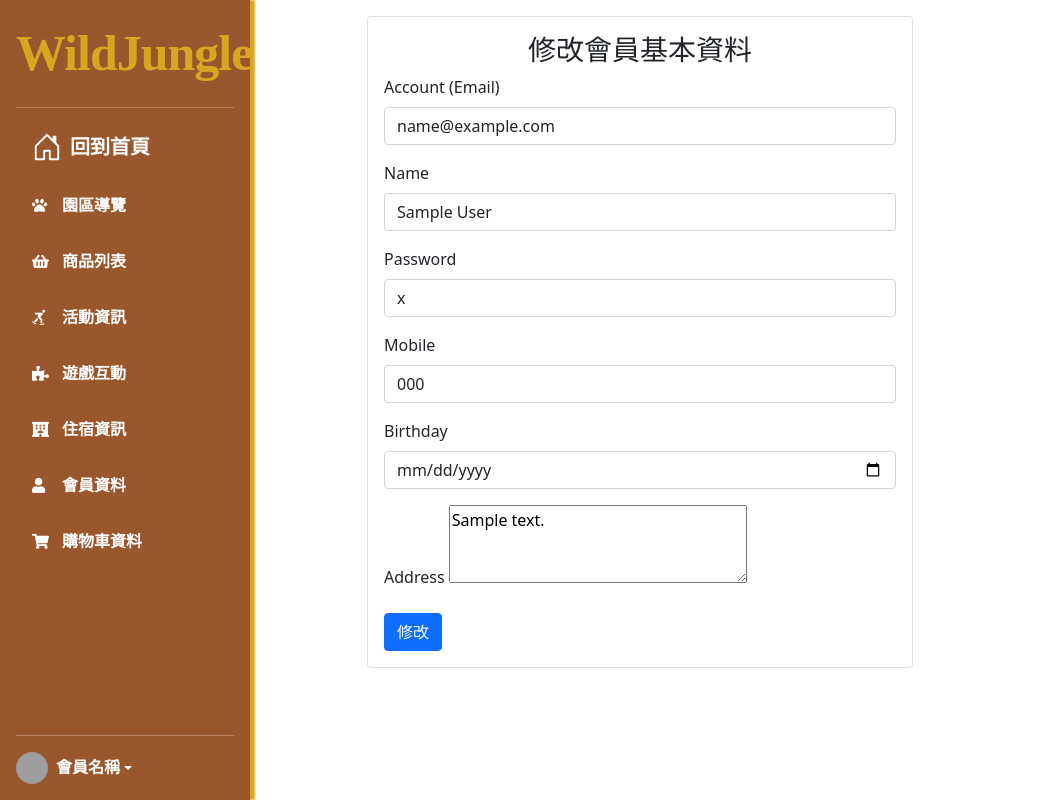
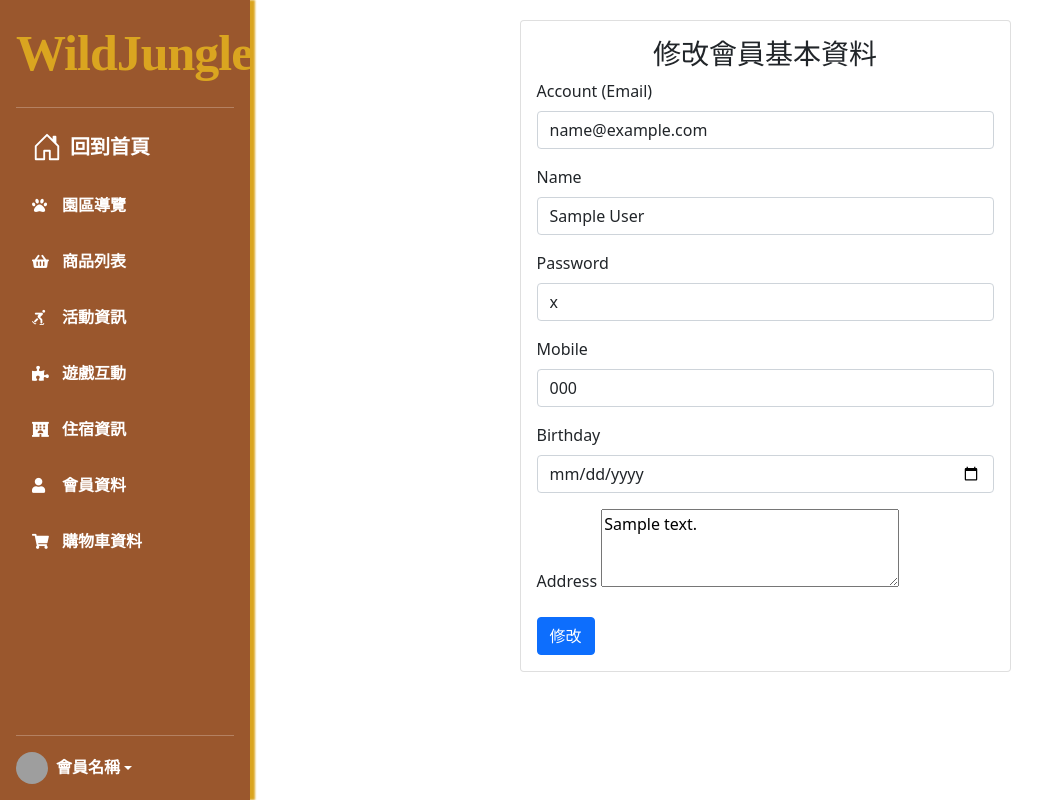
Before and after one commit to Lnhngx/myTeamWork, a PHP site: page /editMember.php?sid=1 in a window 1280 px wide. Shown: the whole page, without its empty margins (0-1058 px from the left). Run offline with PHP 8.4, Linux system fonts and the light colour scheme; tables that the repository leaves empty or names only in its code hold one stand-in row (values such as "Sample post"); some web fonts are replaced; grey boxes are pictures that could not be loaded.

Commit message:
畫面公版套用

```diff
--- a/editMember.php
+++ b/editMember.php
@@ -18,10 +18,29 @@ if (empty($row)) {
 
 <?php include __DIR__ . '/parts/__html_head.php' ?>
 <?php include __DIR__ . '/parts/__sidebar.php' ?>
-<?php //include __DIR__ . '/parts/__navbar.php' ?>
+<style>
+    .container {
+        position: absolute;
+        right: 0;
+        width: calc(100% - 250px);
+        margin-top: 20px;
+        margin-bottom: 20px;
+    }
+    .row {
+        justify-content: center;
+    }
+    .subbtn {
+        background-color: #2f4f4f;
+        border-color: #2f4f4f;
+    }
+    .subbtn:hover {
+        background-color: #908a70;
+        border-color: #908a70;
+    }
+</style>
 <div class="container">
     <div class="row">
-        <div class="col-6 mx-auto mt-3">
+        <div class="col-md-6">
             <div class="card">
                 <div class="card-body">
                     <h3 class="card-title text-center">修改會員基本資料</h3>
```
